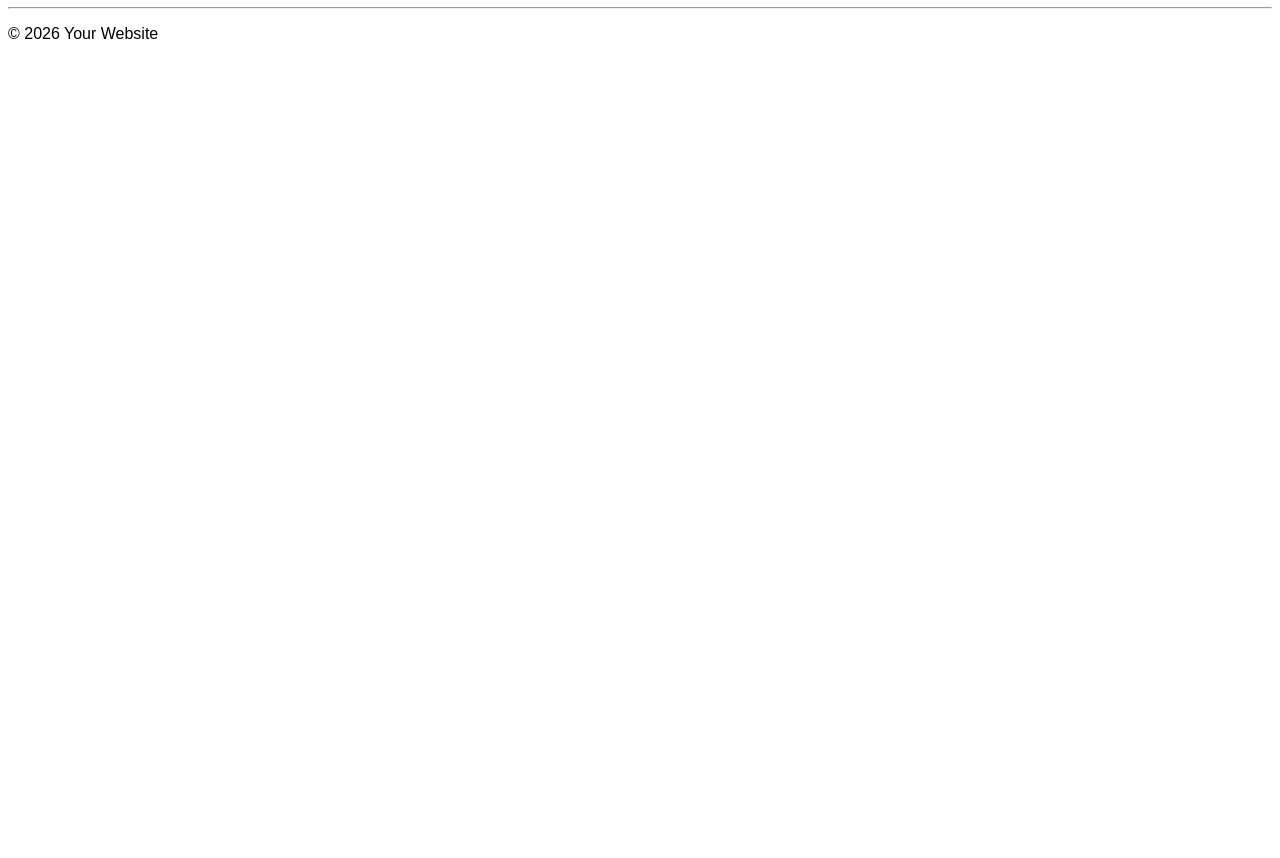
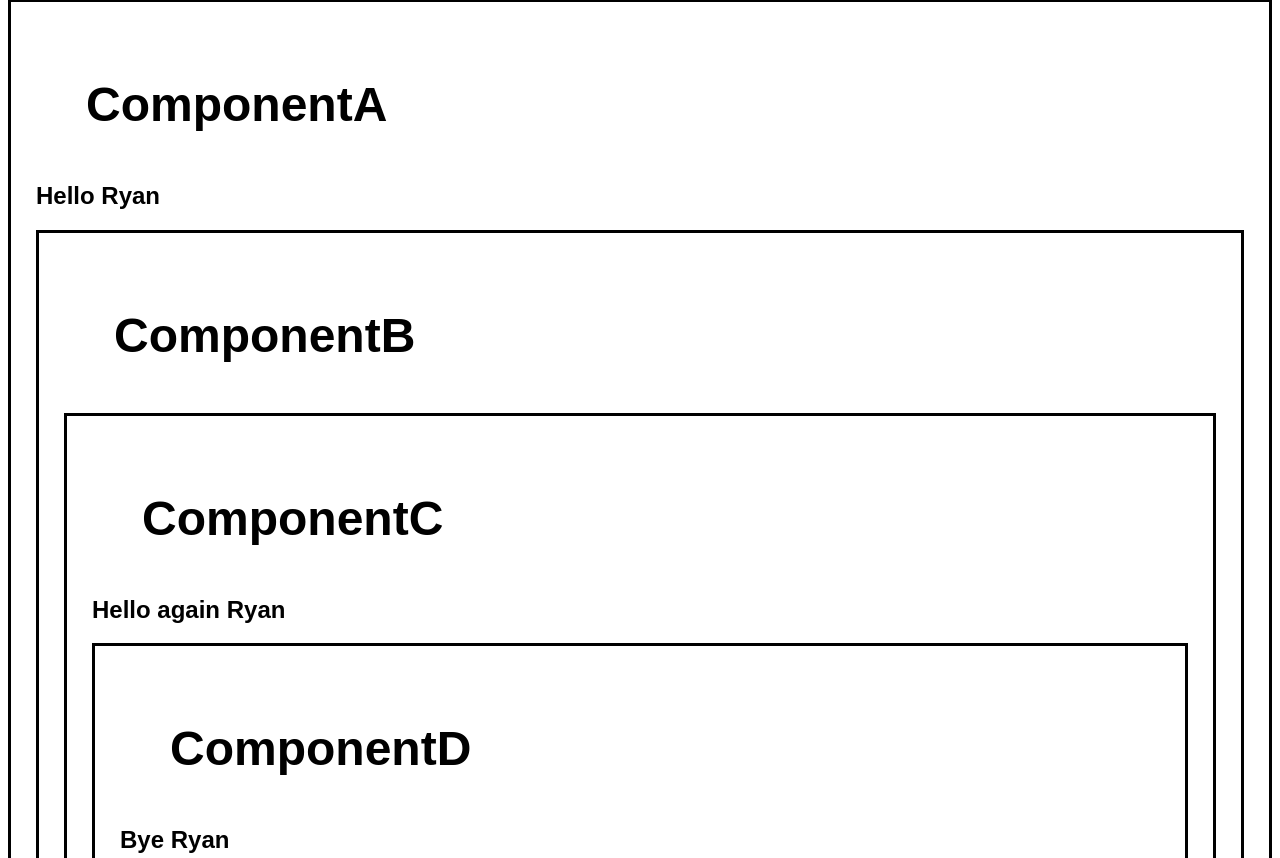
Before and after one commit to rycorson/my-react-app, a React (Vite) app: page / in a window 1280 px wide. Shown: the part 6142-7000 px from the top of the page. Before the commit the page ends 6201 px from the top, so only its background shows below. Built offline with nearby package versions, Linux system fonts and the light colour scheme.

Commit message:
Create 4 components and implement useContext to share values between components

```diff
--- a/src/App.jsx
+++ b/src/App.jsx
@@ -1,6 +1,7 @@
 import Button from './Button.jsx';
 import Card from './Card.jsx';
 import ColorPicker from './ColorPicker.jsx';
+import ComponentA from './ComponentA.jsx';
 import Counter from './Counter.jsx';
 import DigitalClock from './DigitalClock.jsx';
 import Food from './Food.jsx'
@@ -57,6 +58,7 @@
       <ToDoList />
       <MyComponent6 />
       <DigitalClock />
+      <ComponentA />
       <Footer />
     </>
   );
--- /dev/null
+++ b/src/ComponentA.jsx
@@ -0,0 +1,22 @@
+import ComponentB from "./ComponentB.jsx";
+import React, { useState, createContext } from 'react';
+
+export const UserContext = createContext();
+
+function ComponentA(){
+
+    const [user, setUser] = useState("Ryan");
+
+    return(
+        <div className="box">
+            <h1>ComponentA</h1>
+            <h2>{`Hello ${user}`}</h2>
+            <UserContext.Provider value={user}>
+                <ComponentB />
+            </UserContext.Provider>
+        </div>
+    );
+
+}
+
+export default ComponentA
--- /dev/null
+++ b/src/ComponentB.jsx
@@ -0,0 +1,15 @@
+import ComponentC from "./ComponentC.jsx";
+import React, { useContext } from 'react';
+
+function ComponentB(){
+
+    return(
+        <div className="box">
+            <h1>ComponentB</h1>
+            <ComponentC />
+        </div>
+    );
+
+}
+
+export default ComponentB
--- /dev/null
+++ b/src/ComponentC.jsx
@@ -0,0 +1,19 @@
+import ComponentD from "./ComponentD.jsx";
+import React, { useContext } from 'react';
+import { UserContext } from './ComponentA.jsx'
+
+function ComponentC(){
+
+    const user = useContext(UserContext);
+
+    return(
+        <div className="box">
+            <h1>ComponentC</h1>
+            <h2>{`Hello again ${user}`}</h2>
+            <ComponentD />
+        </div>
+    );
+
+}
+
+export default ComponentC
--- /dev/null
+++ b/src/ComponentD.jsx
@@ -0,0 +1,17 @@
+import React, { useContext } from 'react';
+import { UserContext } from './ComponentA.jsx'
+
+function ComponentD(){
+
+    const user = useContext(UserContext);
+
+    return(
+        <div className="box">
+            <h1>ComponentD</h1>
+            <h2>{`Bye ${user}`}</h2>
+        </div>
+    );
+
+}
+
+export default ComponentD
--- a/src/index.css
+++ b/src/index.css
@@ -403,3 +403,8 @@
   text-align: center;
   text-shadow: 3px 3px 5px hsla(0, 0%, 0%, 0.75);
 }
+
+.box {
+  border: 3px solid;
+  padding: 25px;
+}
```
